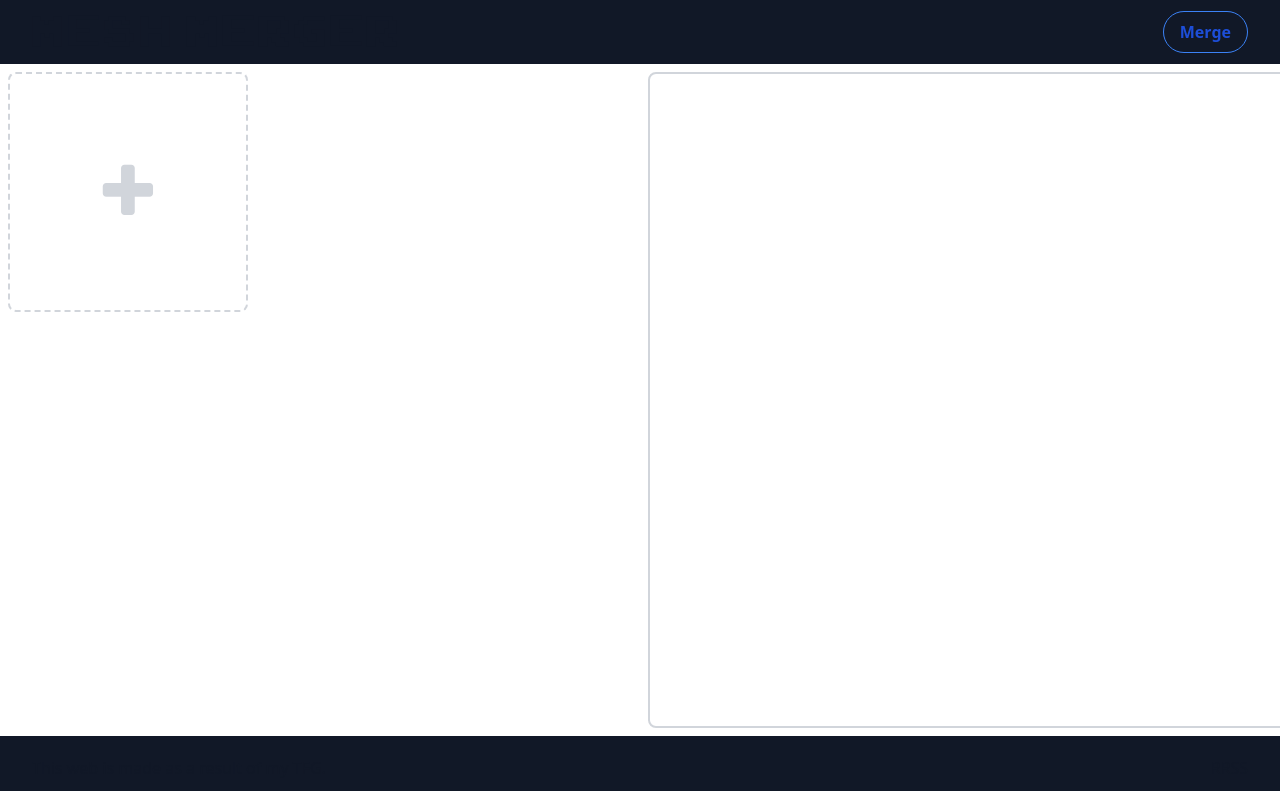
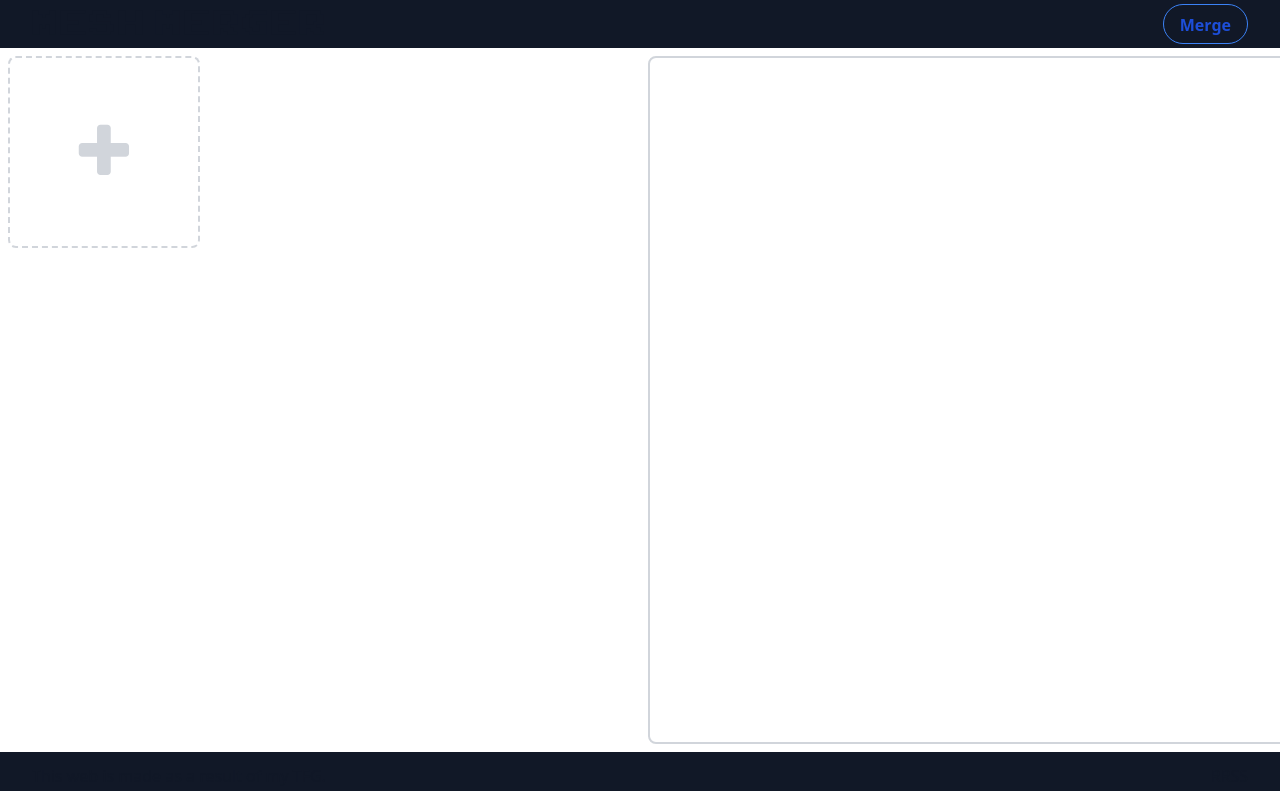
Before and after one commit to XaviCH/mesh-merger-webgpu, a website built with webpack: page index.html in a window 1280 px wide. Built offline with nearby package versions, Linux system fonts and the light colour scheme; no server answers.

Commit message:
web resize

```diff
--- a/index.html
+++ b/index.html
@@ -11,23 +11,23 @@
     <link href="assets/cube.obj">
 </head>
 <body>
-    <header class="w-full h-16 bg-gray-900 flex items-center fixed top-0 justify-between uppercase">
-        <h1 class="ml-8 text-6xl tracking-wider">Mesh Merger</h1>
-        <button class="mr-8 bg-transparent hover:bg-blue-500 text-blue-700 font-semibold hover:text-white py-2 px-4 border border-blue-500 hover:border-transparent rounded-full">
+    <header class="w-full h-12 bg-gray-900 flex items-center fixed top-0 justify-between uppercase">
+        <h1 class="ml-8 text-5xl tracking-wider">Mesh Merger</h1>
+        <button class="text-center h-10 mr-8 bg-transparent hover:bg-blue-500 text-blue-700 font-semibold hover:text-white py-2 px-4 border border-blue-500 hover:border-transparent rounded-full">
             Merge
         </button>
     </header>
     <main class="">
-        <div id="mesh-frame-grid" class="my-16 p-2 w-1/2 flex flex-wrap gap-4">
-            <button id="add-mesh-frame" class="w-60 h-60 flex justify-center items-center interactive-border" data-modal-target="defaultModal" data-modal-toggle="defaultModal" type="button">
+        <div id="mesh-frame-grid" class="my-12 p-2 w-1/2 flex flex-wrap gap-4">
+            <button id="add-mesh-frame" class="w-48 h-48 flex justify-center items-center interactive-border" data-modal-target="defaultModal" data-modal-toggle="defaultModal" type="button">
                 <i class="fa fa-plus fa-4x text-gray-300 dark:text-gray-600"></i>
             </button>
         </div>
-        <div class="p-2 w-1/2 fixed right-0 bottom-16 top-16">
+        <div class="p-2 w-1/2 fixed right-0 bottom-12 top-12">
             <canvas class="h-full aspect-square border-2 border-solid rounded-lg border-gray-300 dark:border-gray-600"></canvas>
         </div>
     </main>
-    <footer class="w-full h-16 bg-gray-900 flex justify-between items-center fixed bottom-0">
+    <footer class="w-full h-12 bg-gray-900 flex justify-between items-center fixed bottom-0">
         <div class="pl-8">
             <p>This web is made as a result of my TFG.</p>
         </div>
@@ -36,7 +36,7 @@
         </div>
     </footer>
     <div id="defaultModal" tabindex="-1" aria-hidden="true" class="fixed top-0 left-0 right-0 z-50 hidden w-full p-4 overflow-x-hidden overflow-y-auto md:inset-0 h-[calc(100%-1rem)] max-h-full">
-        <div class="relative w-full max-w-2xl max-h-full">
+        <div class="relative w-full max-w-xl max-h-full">
             <!-- Modal content -->
             <div class="relative bg-white rounded-lg shadow dark:bg-gray-700">
                 <!-- Modal header -->
--- a/src/main.js
+++ b/src/main.js
@@ -16,7 +16,7 @@ function eraseMe() {
 }
 
 async function onclickLoadModalMesh() {
-    const classAttribute = "w-60 h-60 interactive-border";
+    const classAttribute = "w-48 h-48 interactive-border";
     const grid = document.getElementById("mesh-frame-grid");
     const add = document.getElementById("add-mesh-frame");
 
@@ -36,7 +36,7 @@ async function onclickLoadModalMesh() {
 }
 
 function meshAssetOnclick() {
-    const classAttribute = "w-60 h-60 interactive-border";
+    const classAttribute = "w-48 h-48 interactive-border";
     const grid = document.getElementById("mesh-frame-grid");
     const add = document.getElementById("add-mesh-frame");
 
```
Also changed, not shown: dist/main.js.
